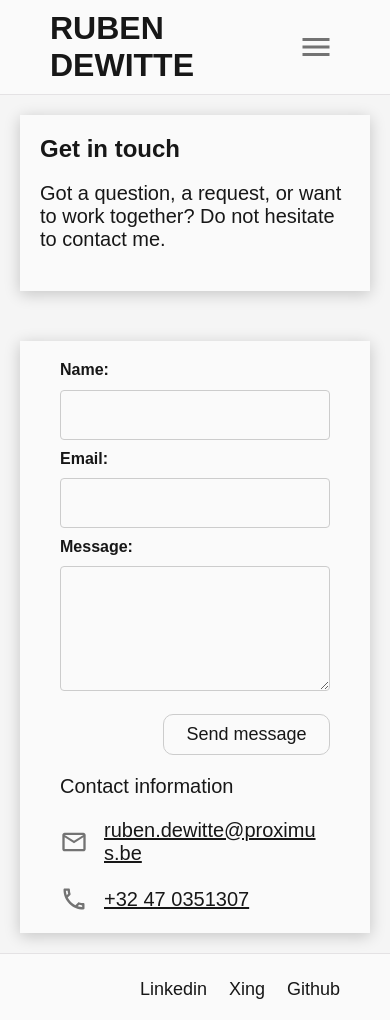
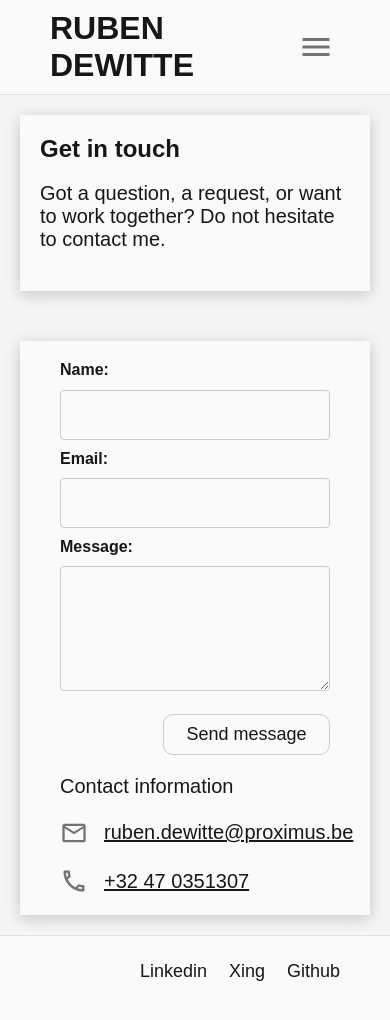
Before and after one commit to DewitteRuben/ruben_dewitte_portfolio_2020, a React (Create React App) app: page /contact in a window 390 px wide. Built offline with nearby package versions, Linux system fonts and the light colour scheme.

Commit message:
feat: added linebreak to properly wrap email on small screens

```diff
--- a/src/pages/contact.tsx
+++ b/src/pages/contact.tsx
@@ -111,7 +111,14 @@ const ContactContainer = styled.aside`
   @media screen and (max-width: 800px) {
     width: 100%;
   }
-  word-break: break-all;
+`;
+
+const LineBreak = styled.br`
+  display: none;
+
+  @media screen and (max-width: 386px) {
+    display: block;
+  }
 `;
 
 const ContactCard = styled(Card)`
@@ -158,7 +165,11 @@ const Contact = () => {
               <IconContainer>
                 <Icon name="mail" />
                 <SpacerVertical />
-                <a href="mailto:ruben.dewitte@proximus.be">ruben.dewitte@proximus.be</a>
+                <a href="mailto:ruben.dewitte@proximus.be">
+                  ruben.dewitte
+                  <LineBreak />
+                  @proximus.be
+                </a>
               </IconContainer>
               <Spacer />
               <IconContainer>
```
